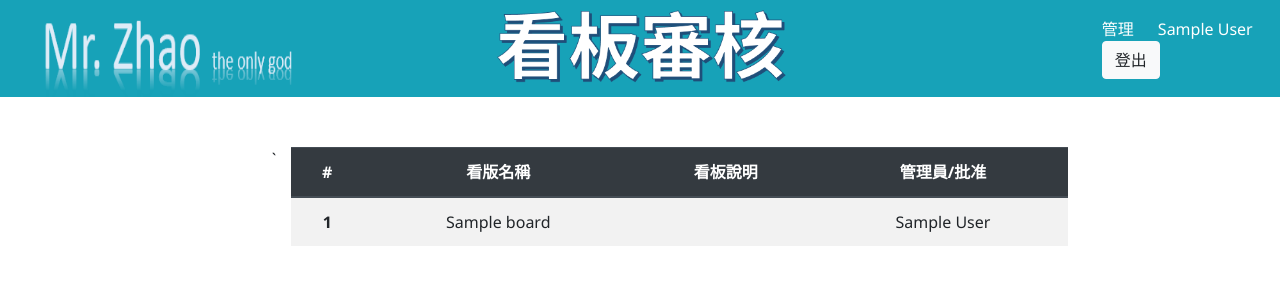
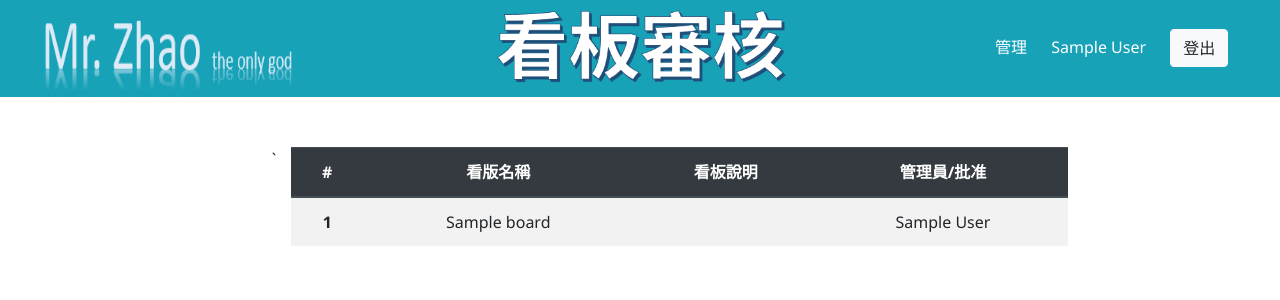
Before and after one commit to CoyoteLeo/NTUSTSoftwareEngineering, a Flask app: page /admin/ in a window 1280 px wide. Shown: the top 300 px of the page. Run offline with Flask 2, Linux system fonts and the light colour scheme; a user stored in the database is signed in; tables that the repository leaves empty hold one stand-in row (values such as "Sample post"); some libraries are stand-ins or nearby versions.

Commit message:
width fixed

```diff
--- a/templates/base.html
+++ b/templates/base.html
@@ -51,8 +51,7 @@
                 </form>
             {% endblock %}
         </div>
-        <div class="col-1"></div>
-        <div class="col-2" style="margin: auto;">
+        <div class="col-3" style="margin: auto;">
             {% if current_user.is_admin %}
                 <a href="/admin/" style="color: white;margin-left: 20px">管理</a>
             {% endif %}
```
